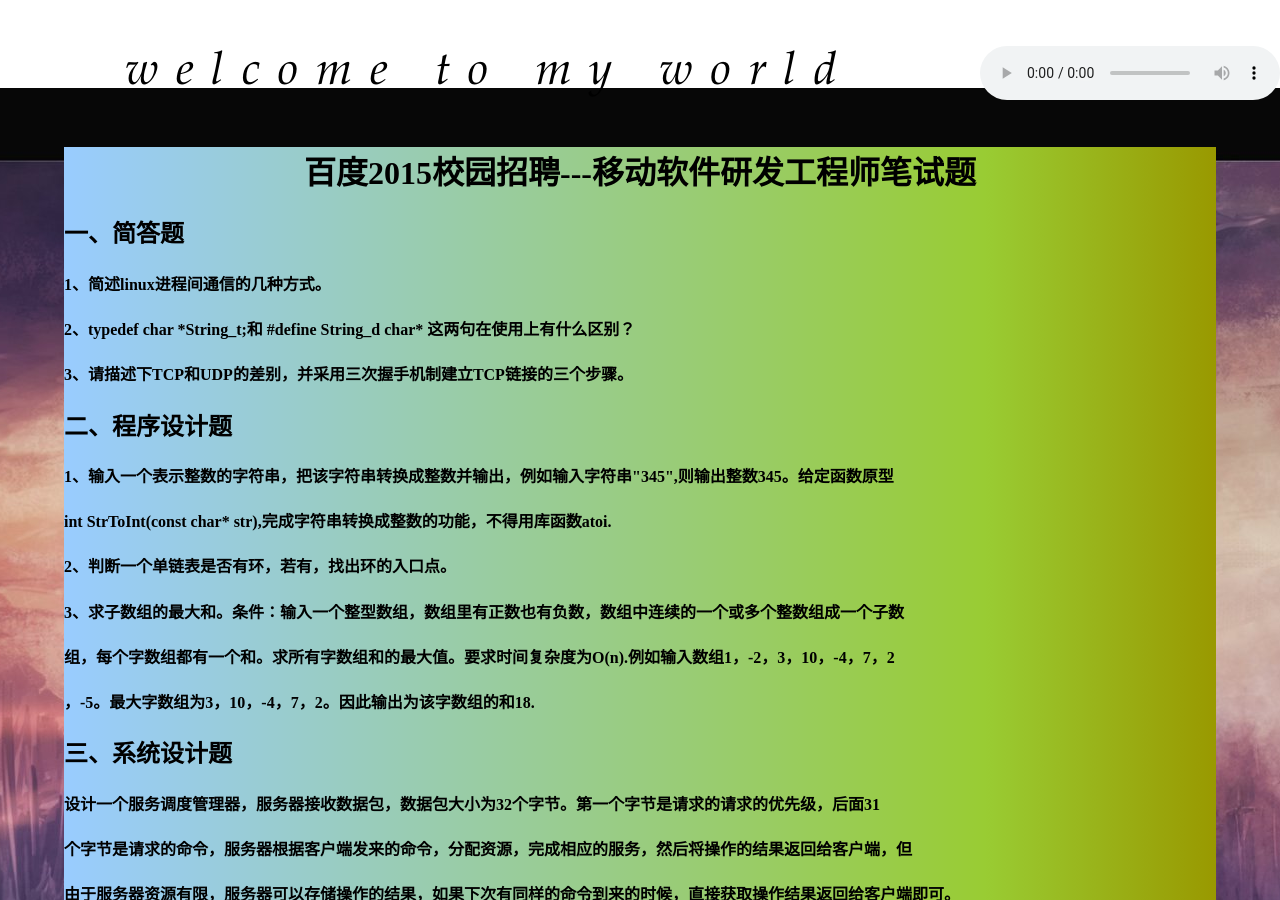
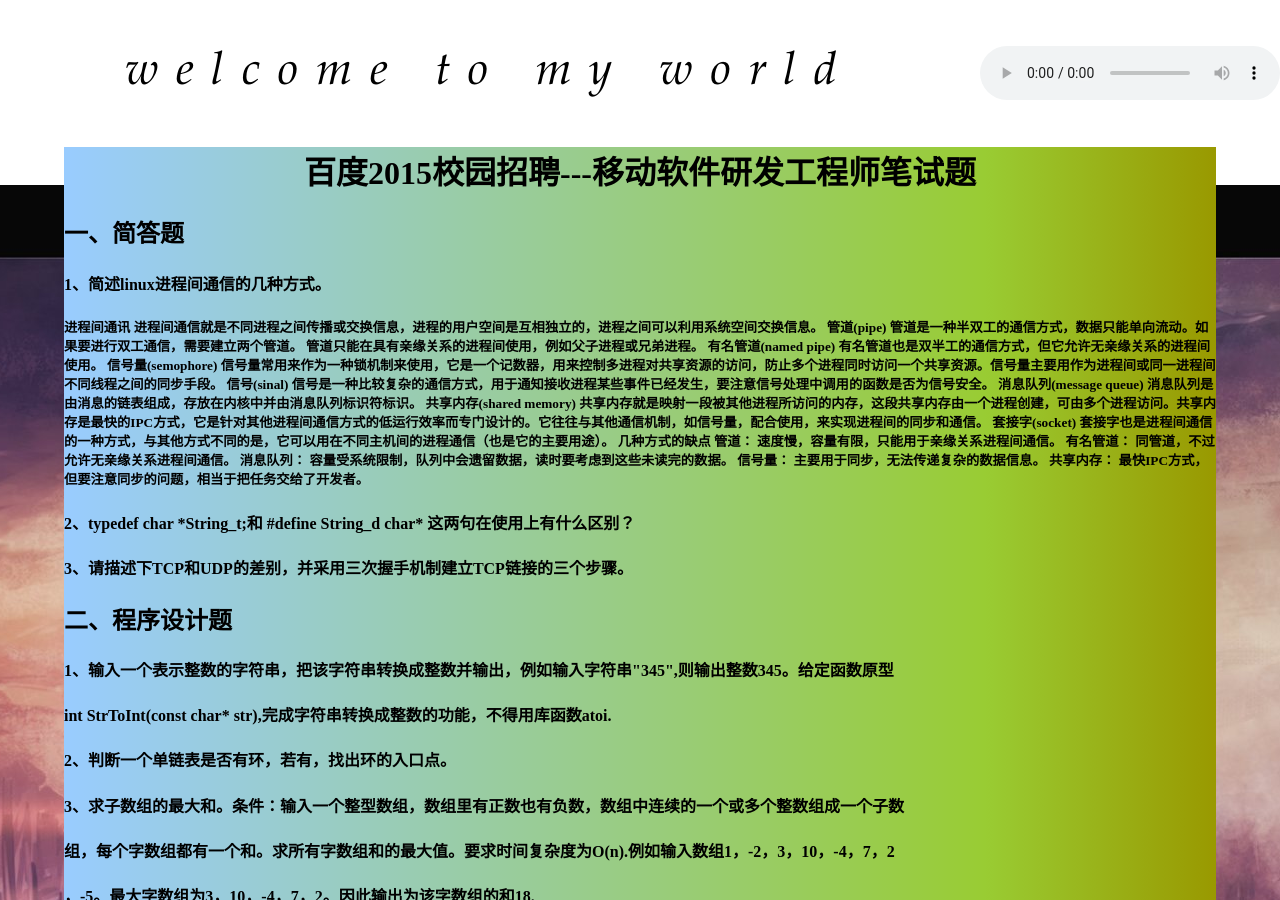
Before and after one commit to demon7452/demon7452.github.io, a Jekyll site: the page built from webpage/ITCareer/2014-9-20-百度校招移动软件研发笔试题.html, in a window 1280 px wide and 900 px high. Built offline with Jekyll 4.4.1, drawn with Linux system fonts in a browser that asks for light colours; Markdown is read by kramdown in place of the engine named in the settings.

Commit message:
linux进程通信方式

```diff
--- a/webpage/ITCareer/2014-9-20-百度校招移动软件研发笔试题.html
+++ b/webpage/ITCareer/2014-9-20-百度校招移动软件研发笔试题.html
@@ -6,6 +6,38 @@
 
 <h2>一、简答题</h2>
 <h4>1、简述linux进程间通信的几种方式。</h4>
+<h5>进程间通讯
+       进程间通信就是不同进程之间传播或交换信息，进程的用户空间是互相独立的，进程之间可以利用系统空间交换信息。
+
+管道(pipe)
+       管道是一种半双工的通信方式，数据只能单向流动。如果要进行双工通信，需要建立两个管道。
+       管道只能在具有亲缘关系的进程间使用，例如父子进程或兄弟进程。
+
+有名管道(named pipe)
+       有名管道也是双半工的通信方式，但它允许无亲缘关系的进程间使用。
+
+信号量(semophore)
+       信号量常用来作为一种锁机制来使用，它是一个记数器，用来控制多进程对共享资源的访问，防止多个进程同时访问一个共享资源。信号量主要用作为进程间或同一进程间不同线程之间的同步手段。
+
+信号(sinal)
+        信号是一种比较复杂的通信方式，用于通知接收进程某些事件已经发生，要注意信号处理中调用的函数是否为信号安全。
+
+消息队列(message queue)
+       消息队列是由消息的链表组成，存放在内核中并由消息队列标识符标识。
+
+共享内存(shared memory)
+       共享内存就是映射一段被其他进程所访问的内存，这段共享内存由一个进程创建，可由多个进程访问。共享内存是最快的IPC方式，它是针对其他进程间通信方式的低运行效率而专门设计的。它往往与其他通信机制，如信号量，配合使用，来实现进程间的同步和通信。
+
+套接字(socket)
+       套接字也是进程间通信的一种方式，与其他方式不同的是，它可以用在不同主机间的进程通信（也是它的主要用途）。
+
+
+几种方式的缺点
+        管道：          速度慢，容量有限，只能用于亲缘关系进程间通信。
+        有名管道：   同管道，不过允许无亲缘关系进程间通信。
+        消息队列：   容量受系统限制，队列中会遗留数据，读时要考虑到这些未读完的数据。
+        信号量：      主要用于同步，无法传递复杂的数据信息。
+        共享内存：   最快IPC方式，但要注意同步的问题，相当于把任务交给了开发者。</h5>
 <h4>2、typedef char *String_t;和 #define String_d char* 这两句在使用上有什么区别？</h4>
 <h4>3、请描述下TCP和UDP的差别，并采用三次握手机制建立TCP链接的三个步骤。</h4>
 <h2>二、程序设计题</h2>
```
